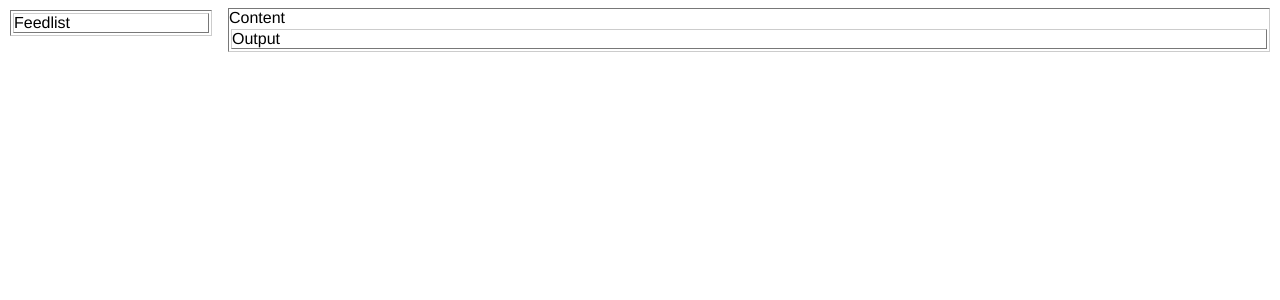
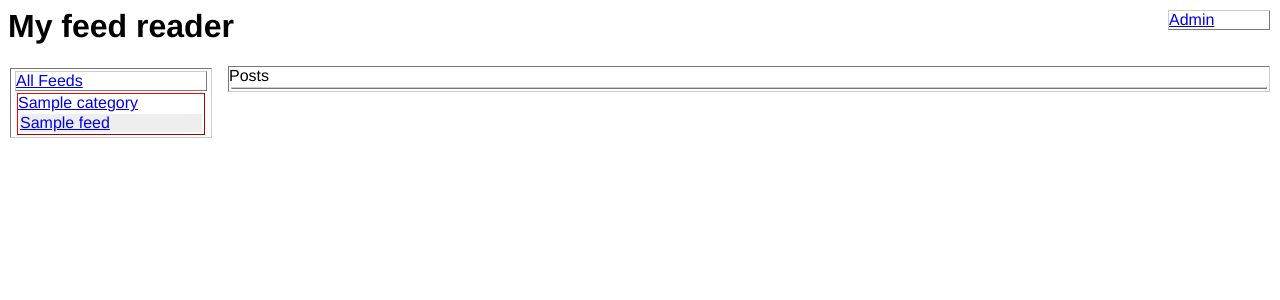
Before and after one commit to kampfschlaefer/myfeeder, a Django app: page /reader/ in a window 1280 px wide. Shown: the top 300 px of the page. Run offline with Django 3.2, Linux system fonts and the light colour scheme; tables that the repository leaves empty hold one stand-in row (values such as "Sample post"); data that the repository does not hold is empty.

Commit message:
- Introduce Categories for feeds.  - Show the category-tree in the ajax-view.  - Make the tree clickable and then only show the posts from feeds below that tree-item.

```diff
--- a/reader/ajaxviews.py
+++ b/reader/ajaxviews.py
@@ -3,6 +3,7 @@
 from django import http
 #from django.utils import simplejson as json
 import json, datetime
+from django.db.models import Q
 from django.views.generic.list import BaseListView
 from django.views.generic.base import View
 from reader.models import *
@@ -18,7 +19,7 @@ class JSONDateTimeEncoder(json.JSONEncoder):
                 pass
             else:
                 return list(iterable)
-            return JSONEncoder.default(self, obj)
+            return json.JSONEncoder.default(self, obj)
 
 class JSONTimeStampEncoder(json.JSONEncoder):
     def default(self, obj):
@@ -51,9 +52,56 @@ class JSONResponseMixin(object):
         # to do much more complex handling to ensure that arbitrary
         # objects -- such as Django model instances or querysets
         # -- can be serialized as JSON.
-        print context
+        #print context
         return json.dumps(context, cls=JSONDateTimeEncoder)
 
-class JSONFeedList(JSONResponseMixin, BaseListView):
-    queryset = Feed.objects.all().values()
+class JSONFeedList(JSONResponseMixin, View):
+    #queryset = Feed.objects.all().values()
+    def categoriestolist(self, cats):
+        ret = []
+        for c in cats:
+            r = {'id': c.id, 'title': c.title}
+            childs = self.categoriestolist(Category.objects.filter(parent=c.id))
+            r['childs'] = childs
+
+    def buildcategoriestree(self, catid, includefeeds=True):
+        ret = []
+        for c in Category.objects.filter(parent=catid):
+            r = {'id': c.id, 'title': c.title, 'type': 'category'}
+            childs = self.buildcategoriestree(c.id)
+            if len(childs) > 0:
+                r['childs'] = childs
+            ret.append(r)
+        for f in Feed.objects.filter(category=catid):
+            r = {'id': f.id, 'title': f.title, 'type': 'feed'}
+            ret.append(r)
+        return ret
+
+    def get(self, request, *args, **kwargs):
+        print "Called get()"
+        l = self.buildcategoriestree(None)
+        print l
+
+        return self.render_to_response(l)
+
     pass
+
+class JSONPostList(JSONResponseMixin, View):
+    def get(self, request, *args, **kwargs):
+        print request.GET
+        queryset = None
+        q = Q()
+        if request.GET.has_key('type') and request.GET.has_key('id'):
+            t = request.GET['type']
+            i = request.GET['id']
+            if t == 'category':
+                cat = Category.objects.get(pk=i)
+                feeds = cat.getfeeds()
+                q = Q(feed__in=feeds)
+            if t == 'feed':
+                q = Q(feed__pk=i)
+        queryset = Posting.objects.filter(q).order_by('-publishdate').values()
+
+        print args
+        print kwargs
+        return self.render_to_response(queryset)
--- a/reader/models.py
+++ b/reader/models.py
@@ -16,12 +16,36 @@ class Posting(models.Model):
 class Feed(models.Model):
     url = models.URLField()
     title = models.CharField(max_length=250)
+    category = models.ForeignKey('Category', related_name="feeds", blank=True, null=True)
 
     def __unicode__(self):
         return self.title
 
-class Enclosures(models.Model):
-    posting = models.ForeignKey('Posting')
+class Enclosure(models.Model):
+    posting = models.ForeignKey('Posting', related_name='enclosures')
     etype = models.CharField(max_length=200)
     length = models.IntegerField(default=-1)
     href = models.URLField(blank=False)
+
+class Category(models.Model):
+    title = models.CharField(max_length=100)
+    parent = models.ForeignKey('Category', blank=True, null=True, related_name='subcategories')
+
+    def __unicode__(self):
+        return self.title
+
+    def getfeeds(self):
+        """ Return the feeds that are direct or indirect childs of this category. """
+        feedlist = [ f for f in self.feeds.all() ]
+        for c in self.subcategories.all():
+            feedlist += [ f for f in c.getfeeds() ]
+
+        return feedlist
+
+class PostMark(models.Model):
+    posting = models.ForeignKey(Posting, related_name='marks')
+    MARKS = (
+            ('READ', 'Read'),
+            ('STAR', 'Starred'),
+            )
+    mark = models.CharField(max_length=5, choices=MARKS)
--- a/reader/templates/reader/base.html
+++ b/reader/templates/reader/base.html
@@ -26,6 +26,7 @@
 	</head>
 	<body>
 
+		<div style="float:right; width: 100px;"><a href="/admin">Admin</a></div>
 		<h1>{{pagetitle}}</h1>
 
 		<div id="sidebar">
--- a/reader/templates/reader/index.html
+++ b/reader/templates/reader/index.html
@@ -4,19 +4,68 @@
 {{block.super}}
 <script type="text/javascript" src="{{ STATIC_URL }}jquery-1.7.1.min.js" ></script>
 <script type="text/javascript" src="{{ STATIC_URL }}jquery-ui-1.8.18.custom.min.js"></script>
+<style type="text/css">
+	div.category {
+		border-color: red;
+	}
+	div.feed {
+		border-width: 0px;
+		background-color: #eee;
+	}
+	#feedlist { border-width: 0px; }
+	#feedlistcontent { border-width: 0px; }
+</style>
 {% endblock %}
 
 {% block bottomscript %}
 {{block.super}}
 <script type="text/javascript">
-	function updatefeedlist(data) {
-		$('#feedlist').empty();
-		for(feed in data.feed_list) {
-			$('#feedlist').append('<div class="feed">'+data.feed_list[feed].title+'</div>');
+	var mydata='';
+	function parseposts(data) {
+		//alert("Received "+data.length+" posts");
+		mydata = data;
+		$('#postlist').empty();
+		for( i in data ) {
+			p = data[i];
+			$('#postlist').append('<div class="post"><div class="postheader">'+p.title+'</div><div class="postcontent">'+p.content+'</div><div class="postfooter">'+p.author+' on '+p.publishdate+'</div></div>');
 		}
 	}
+	function getposts() {
+		//alert("Called getposts " + id + ', ' + cat);
+		$.ajax({
+			url: 'ajaxpostlist',
+			method: 'GET',
+			datatype: 'json',
+			success: parseposts,
+			});
+	}
+	function getposts(id, cat) {
+		//alert("Called getposts " + id + ', ' + cat);
+		$.ajax({
+			url: 'ajaxpostlist?type='+cat+'&id='+id,
+			method: 'GET',
+			datatype: 'json',
+			success: parseposts,
+			});
+	}
+	function parsefeedlist(data) {
+		ret = ''
+		for( i in data ) {
+			f = data[i];
+			ret += '<div class="'+f.type+'"><a href="javascript:getposts('+f.id+',\''+f.type+'\');">'+f.title+'</a>';
+			if( f.childs ) {
+				ret += parsefeedlist(f.childs);
+			}
+			ret += '</div>';
+		}
+		return ret;
+	}
+	function updatefeedlist(data, textstatus, jqXHR) {
+		$('#feedlistcontent').empty();
+		$('#feedlistcontent').append(parsefeedlist(data));
+	}
 	$.ajax({
-		url: 'feedlist',
+		url: 'ajaxfeedlist',
 		method: 'GET',
 		datatype: 'json',
 		success: updatefeedlist
@@ -26,13 +75,12 @@
 
 {% block sidebar %}
 <div id="feedlist">
-	Feedlist
+	<div id="feedlistheader"><a href="javascript:getposts();">All Feeds</a></div>
+	<div id="feedlistcontent"></div>
 </div>
 {% endblock %}
 
 {% block content %}
-Content
-<div id="output">
-	Output
-</div>
+Posts
+<div id="postlist"></div>
 {% endblock %}
--- a/reader/urls.py
+++ b/reader/urls.py
@@ -2,13 +2,14 @@
 from django.conf.urls import patterns, include, url
 
 from reader.views import IndexView, PostList
-from reader.ajaxviews import JSONFeedList
+from reader.ajaxviews import JSONFeedList, JSONPostList
 #from django.views.generic import TemplateView
 
 urlpatterns = patterns('',
         #url(r'', include('feincms.urls')),
         #url(r'^$', TemplateView.as_view(template_name="reader/index.html")),
         url(r'^$', IndexView.as_view()),
-        url(r'^feedlist$', JSONFeedList.as_view()),
+        url(r'^ajaxfeedlist$', JSONFeedList.as_view()),
+        url(r'^ajaxpostlist$', JSONPostList.as_view()),
         url(r'^postlist$', PostList.as_view()),
         )
--- a/reader/views.py
+++ b/reader/views.py
@@ -20,5 +20,6 @@ class IndexView(TemplateView):
     template_name = "reader/index.html"
 
     def get_context_data(self, **kwargs):
-        print kwargs.update({'pagetitle': 'My feed reader', })
-        return kwargs.update({'pagetitle': 'My feed reader', })
+        print "IndexView.get_context_data()"
+        print kwargs #.update({'pagetitle': 'My feed reader', })
+        return {'pagetitle': 'My feed reader', }
```
Also changed, not shown: reader/admin.py (+18 -3 lines), reader/migrations/0004_auto__add_postmark__add_category__add_field_feed_category.py (added), reader/migrations/0005_auto__del_enclosures__add_enclosure__del_field_category_parentcat__add.py (added).
